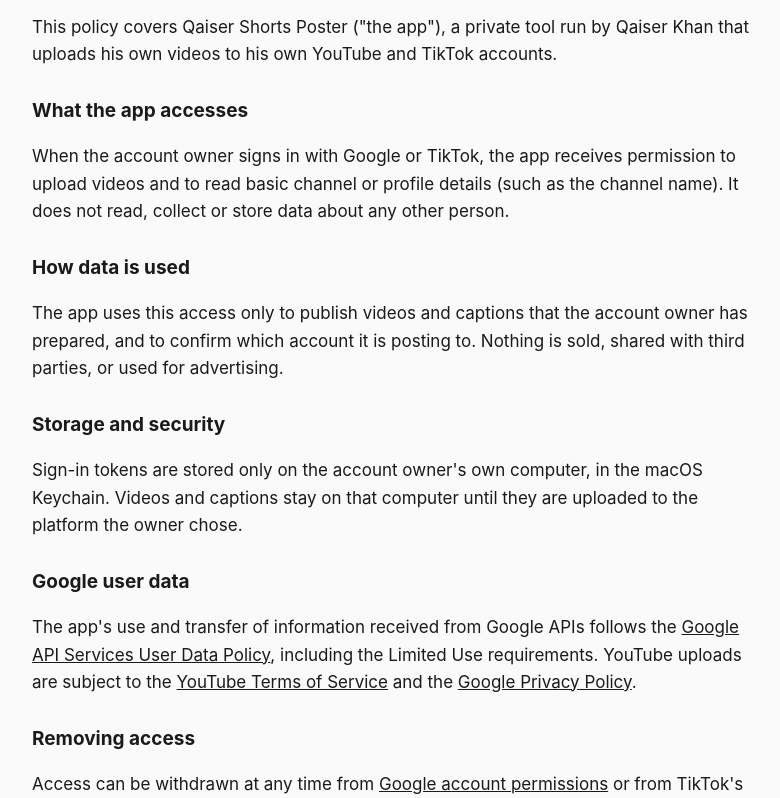
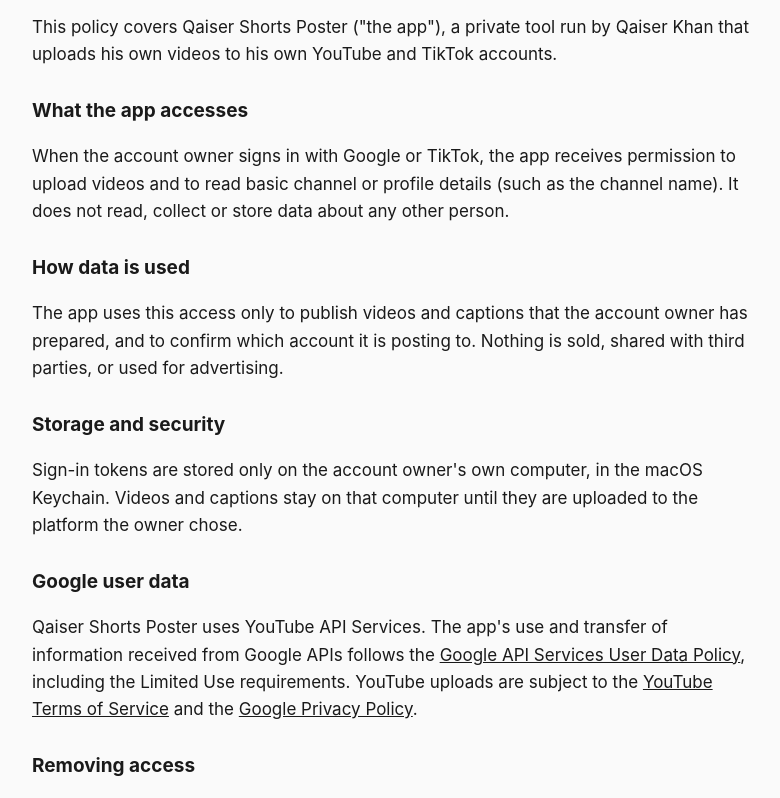
Before and after one commit to qaiserkhanqk/qaiserkhanqk.github.io, a plain HTML site: page privacy.html in a window 1280 px wide. Shown: the part 148-946 px from the top of the page, without its empty margins (248-1028 px from the left). Drawn offline with Linux system fonts and the light colour scheme.

Commit message:
State YouTube API Services use, Google permissions link, data deletion
Co-Authored-By: Claude Opus 5.5 <noreply@anthropic.com>

```diff
--- a/privacy.html
+++ b/privacy.html
@@ -9,9 +9,9 @@
 <h2>Storage and security</h2>
 <p>Sign-in tokens are stored only on the account owner's own computer, in the macOS Keychain. Videos and captions stay on that computer until they are uploaded to the platform the owner chose.</p>
 <h2>Google user data</h2>
-<p>The app's use and transfer of information received from Google APIs follows the <a href="https://developers.google.com/terms/api-services-user-data-policy">Google API Services User Data Policy</a>, including the Limited Use requirements. YouTube uploads are subject to the <a href="https://www.youtube.com/t/terms">YouTube Terms of Service</a> and the <a href="https://policies.google.com/privacy">Google Privacy Policy</a>.</p>
+<p>Qaiser Shorts Poster uses YouTube API Services. The app's use and transfer of information received from Google APIs follows the <a href="https://developers.google.com/terms/api-services-user-data-policy">Google API Services User Data Policy</a>, including the Limited Use requirements. YouTube uploads are subject to the <a href="https://www.youtube.com/t/terms">YouTube Terms of Service</a> and the <a href="https://policies.google.com/privacy">Google Privacy Policy</a>.</p>
 <h2>Removing access</h2>
-<p>Access can be withdrawn at any time from <a href="https://myaccount.google.com/permissions">Google account permissions</a> or from TikTok's app settings. Withdrawing access stops all uploads.</p>
+<p>Access can be withdrawn at any time from the <a href="https://security.google.com/settings/security/permissions">Google security settings page</a> or from TikTok's app settings. Withdrawing access stops all uploads. To have the stored sign-in token deleted, revoke access there or contact us; it is removed from the owner's computer within 7 days. The app keeps no other YouTube data.</p>
 <h2>Contact</h2>
 <p>Questions: send a message on Instagram to <a href="https://instagram.com/qaiser_khanqk">@qaiser_khanqk</a>.</p>
 <footer><a href="/">Home</a> · <a href="/privacy.html">Privacy Policy</a> · <a href="/terms.html">Terms of Service</a></footer></body></html>
```
Also changed, not shown: index.html (+1 -0 lines).
